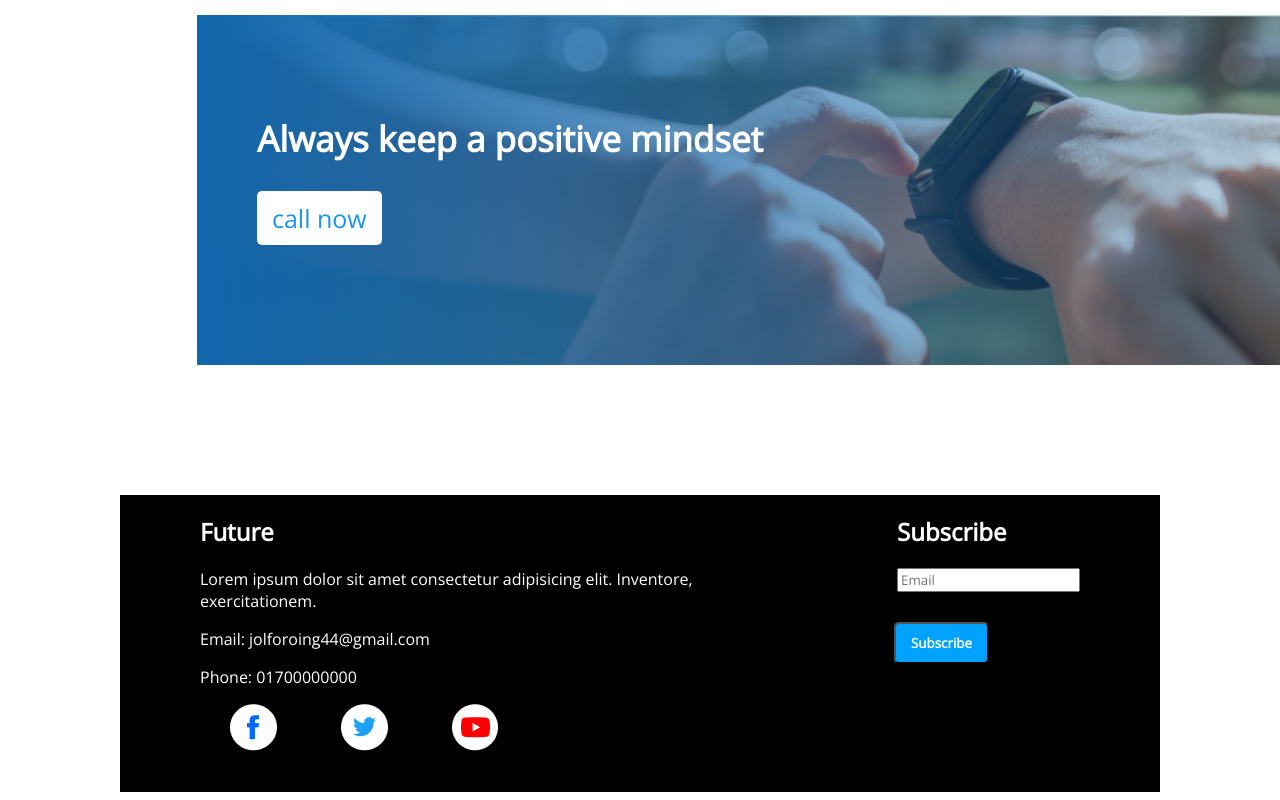
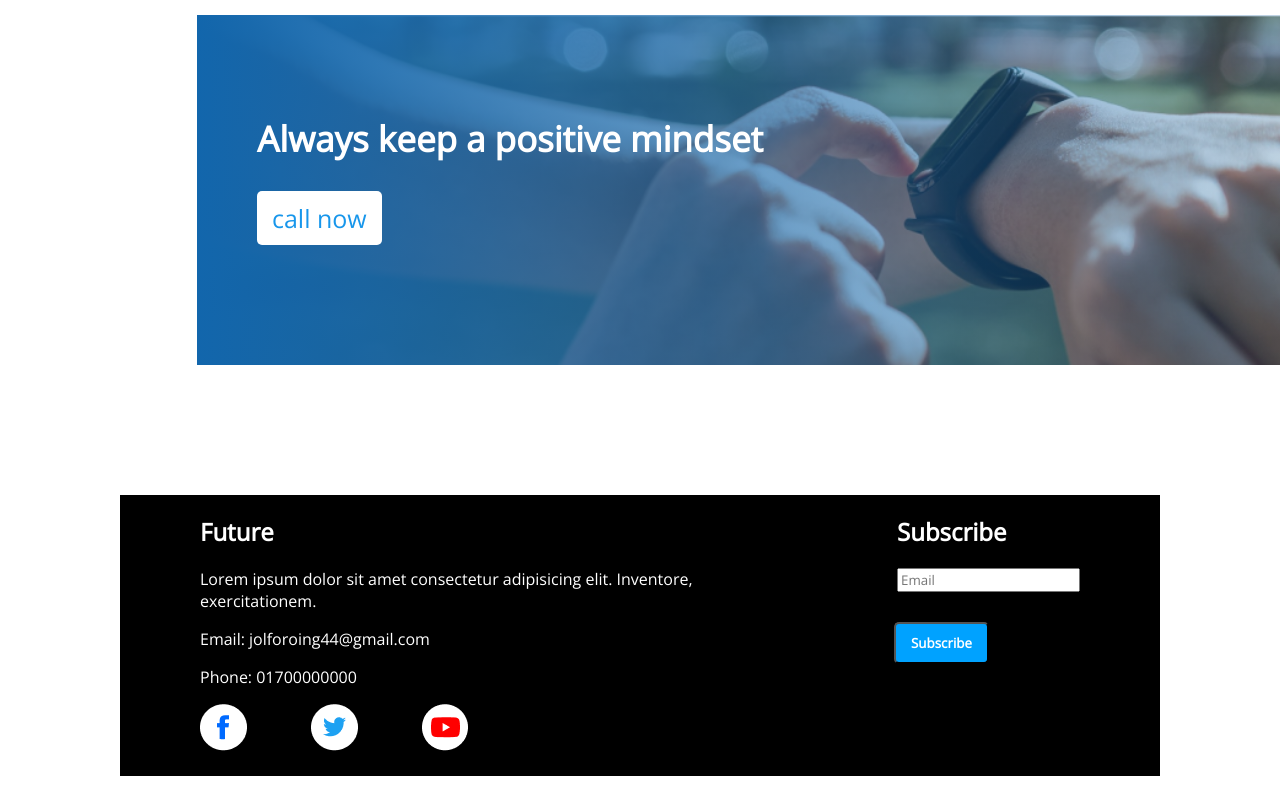
Before and after one commit to kazibilasi/newyear-newkb, a plain HTML site: page index.html in a window 1280 px wide. Shown: the part 3234-4034 px from the top of the page. Drawn offline with nearby package versions, Linux system fonts and the light colour scheme; a web font is replaced by a local one.

Commit message:
second commit

```diff
--- a/index.html
+++ b/index.html
@@ -101,10 +101,10 @@
                                         <p>Phone: 01700000000</p>
 
 
-                                        <p><img class="icon-img" src="icons/fb.png" alt="">
-                                                  <img class="icon-img" src="icons/twitter.png" alt="">
-                                                  <img class="icon-img" src="icons/youtube.png" alt="">
-                                        </p>
+                                        <img class="icon-img" src="icons/fb.png" alt="">
+                                        <img class="icon-img" src="icons/twitter.png" alt="">
+                                        <img class="icon-img" src="icons/youtube.png" alt="">
+
 
                               </div>
                               <div>
--- a/kb.css
+++ b/kb.css
@@ -31,13 +31,14 @@ header {
 .paragraph1 {
      word-wrap: normal;
 }
-.btn{
+
+.btn {
      padding: 10px 15px;
      border-radius: 5px;
      background-color: white;
      border: none;
      font-size: 20px;
-          font-weight:bold;
+     font-weight: bold;
 }
 
 
@@ -95,7 +96,7 @@ header {
 
 /* tough one */
 .tough {
-          background-image: linear-gradient(to right, rgb(18, 102, 172),#80808017 ), url(images/watch.png);
+     background-image: linear-gradient(to right, rgb(18, 102, 172), #80808017), url(images/watch.png);
      margin-top: 130px;
      background-repeat: no-repeat;
      background-size: cover;
@@ -118,13 +119,14 @@ header {
      top: 100px;
      color: white;
 }
+
 .btn1 {
      padding: 10px 15px;
      border-radius: 5px;
      background-color: white;
      border: none;
      color: rgb(23, 150, 235);
-          font-size:25px ;
+     font-size: 25px;
 
 }
 
@@ -147,11 +149,3 @@ header {
      right: 18%;
      font-weight: bold;
 }
-
-
-.icon-img{
-
-     padding: 0%;
-     gap: 0%;
-     right: 20%;
-}
```
Lines whose indentation alone changed are shown as unchanged.
